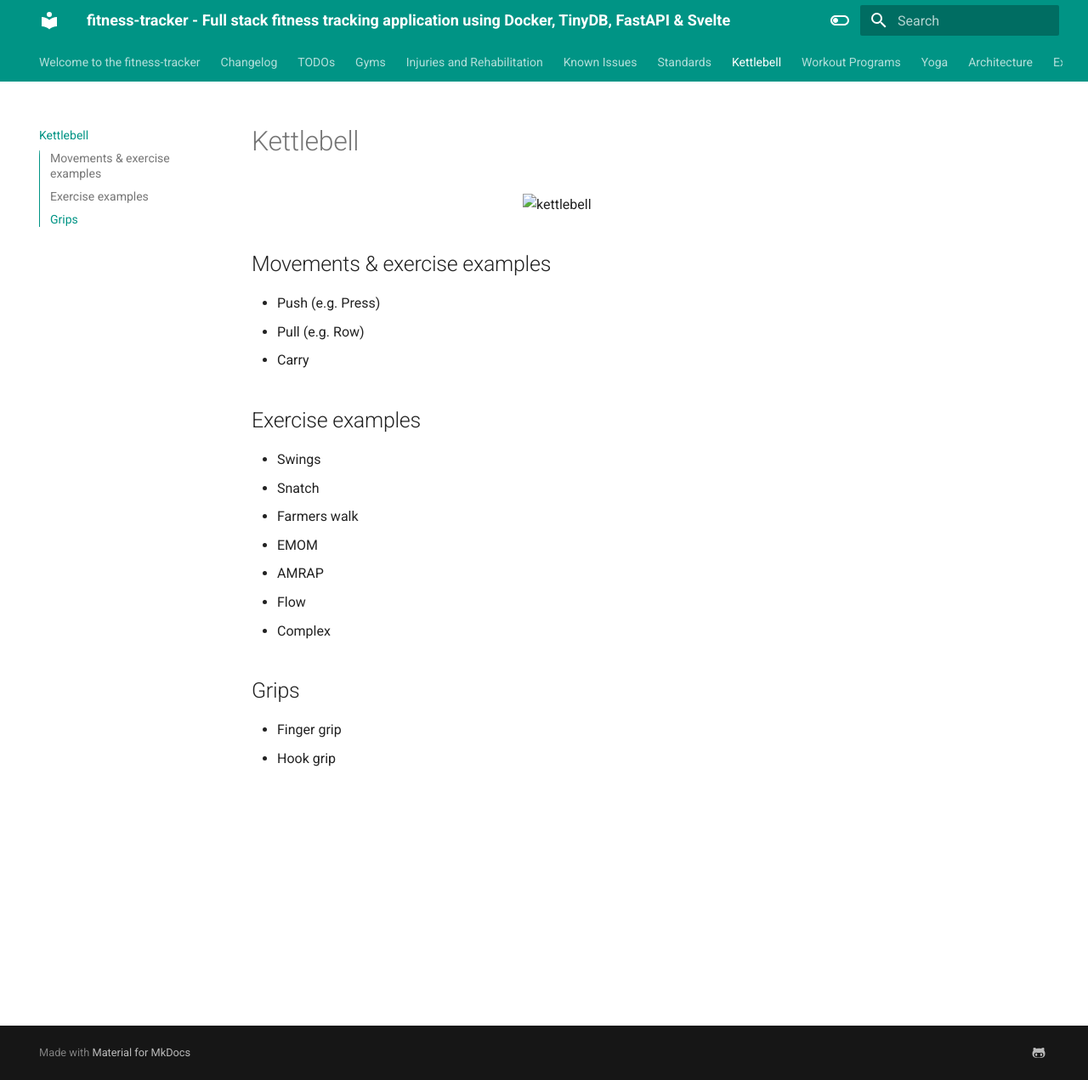
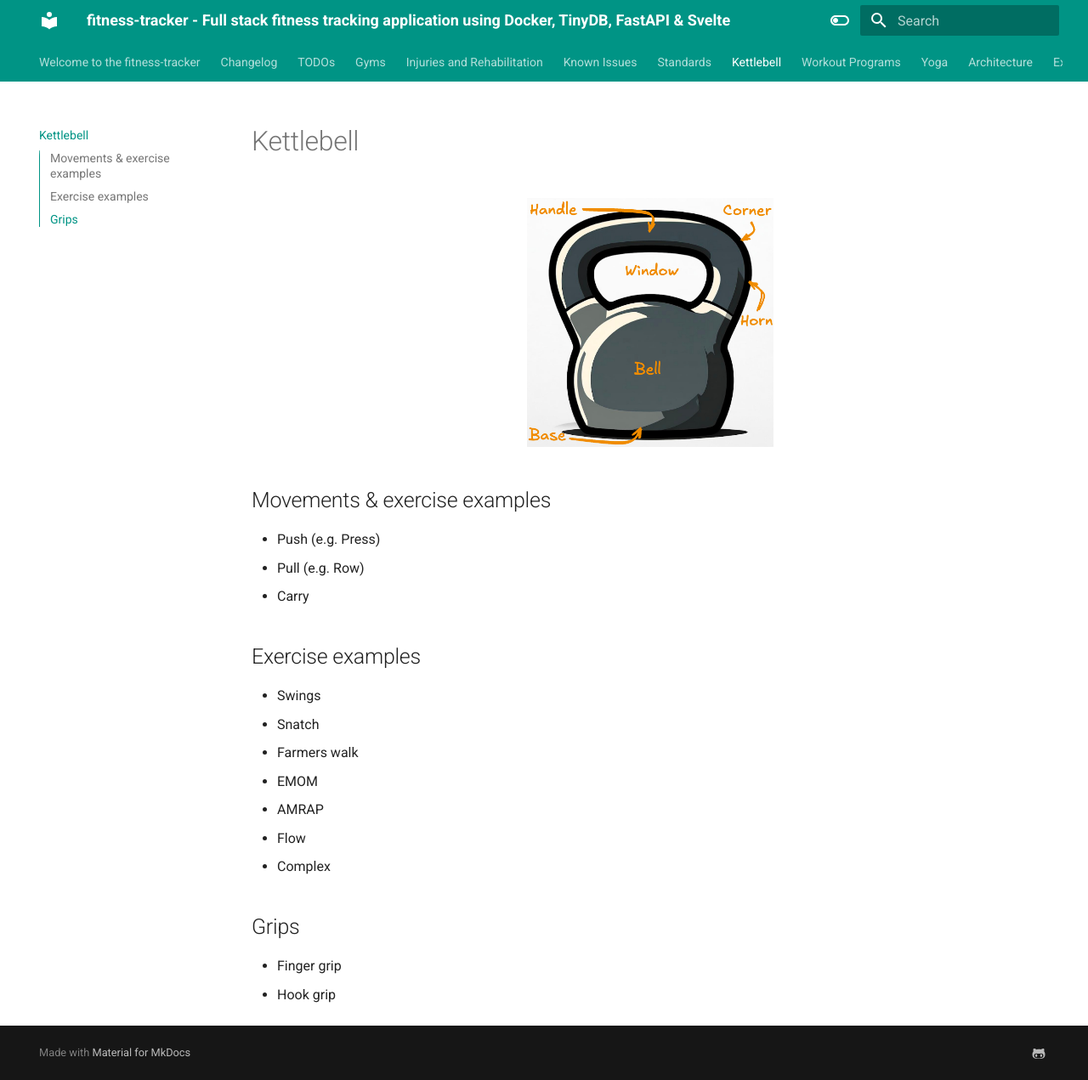
Before and after one commit to TheNewThinkTank/fitness-tracker, an MkDocs documentation site: the page built from docs/project_docs/Kettlebell/kettlebell.md, in a window 1280 px wide and 1271 px high. Shown: the whole window at 85% size. Built offline with MkDocs 1.6.1 and Material for MkDocs 9.7.7, drawn with Linux system fonts in a browser that asks for light colours.

Commit message:
test: rename img

```diff
--- a/docs/project_docs/Kettlebell/kettlebell.md
+++ b/docs/project_docs/Kettlebell/kettlebell.md
@@ -1,6 +1,6 @@
 # Kettlebell
 
-![kettlebell](../img/Kettlebell.png){ width="300" style="display: block; margin: 0 auto;" }
+![kettlebell](../img/bell.png){ width="300" style="display: block; margin: 0 auto;" }
 
 ## Movements & exercise examples
 
```
Also changed, not shown: docs/project_docs/img/bell.png (renamed from docs/project_docs/img/kettlebell.png).
